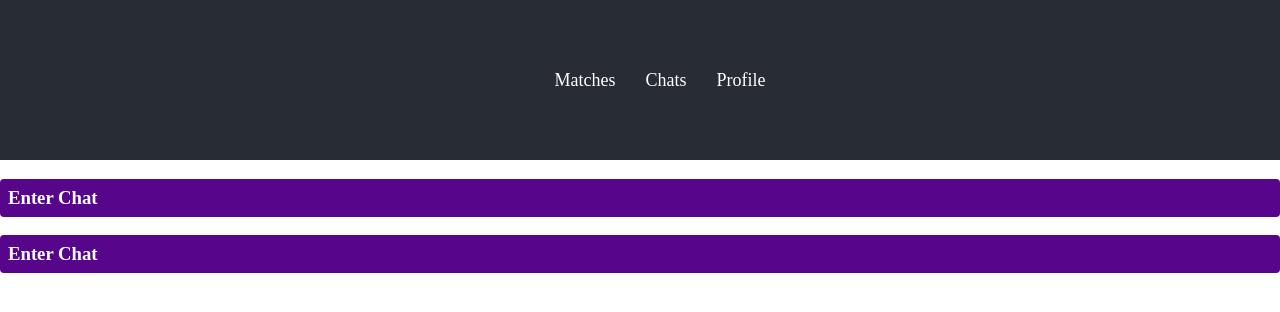
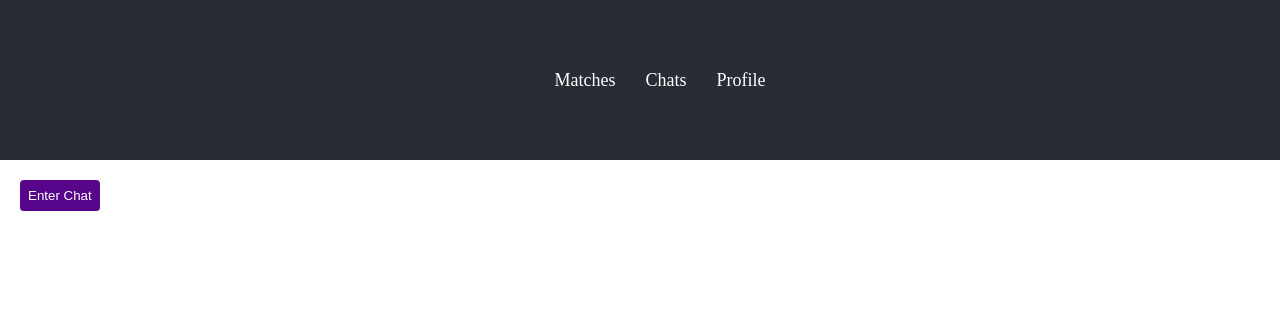
Before and after one commit to yujin-hong-123/roommate-finder, a React (Create React App) app in the folder front-end/: page /chatlist in a window 1280 px wide. Shown: the top 312 px of the page. Built offline with nearby package versions, Linux system fonts and the light colour scheme.

Commit message:
link to chatpage from chatlist

```diff
--- a/front-end/src/ChatList.js
+++ b/front-end/src/ChatList.js
@@ -1,14 +1,19 @@
+import React, { useState } from 'react';
+import { useNavigate } from 'react-router-dom';
 import { Link } from 'react-router-dom'
 import "./ChatList.css"
 import Button from "./Button"
 import Header from "./Header"
 
 function ChatList() {
+  const navigate = useNavigate();
+
     return (
       <div className="ChatList">
         <Header />
-        <Button text="Enter Chat"></Button>
-        <Button text="Enter Chat"></Button>
+        <button onClick={() => navigate('/chat')} className="button">
+          Enter Chat
+        </button>
       </div>
     );
   }
```
